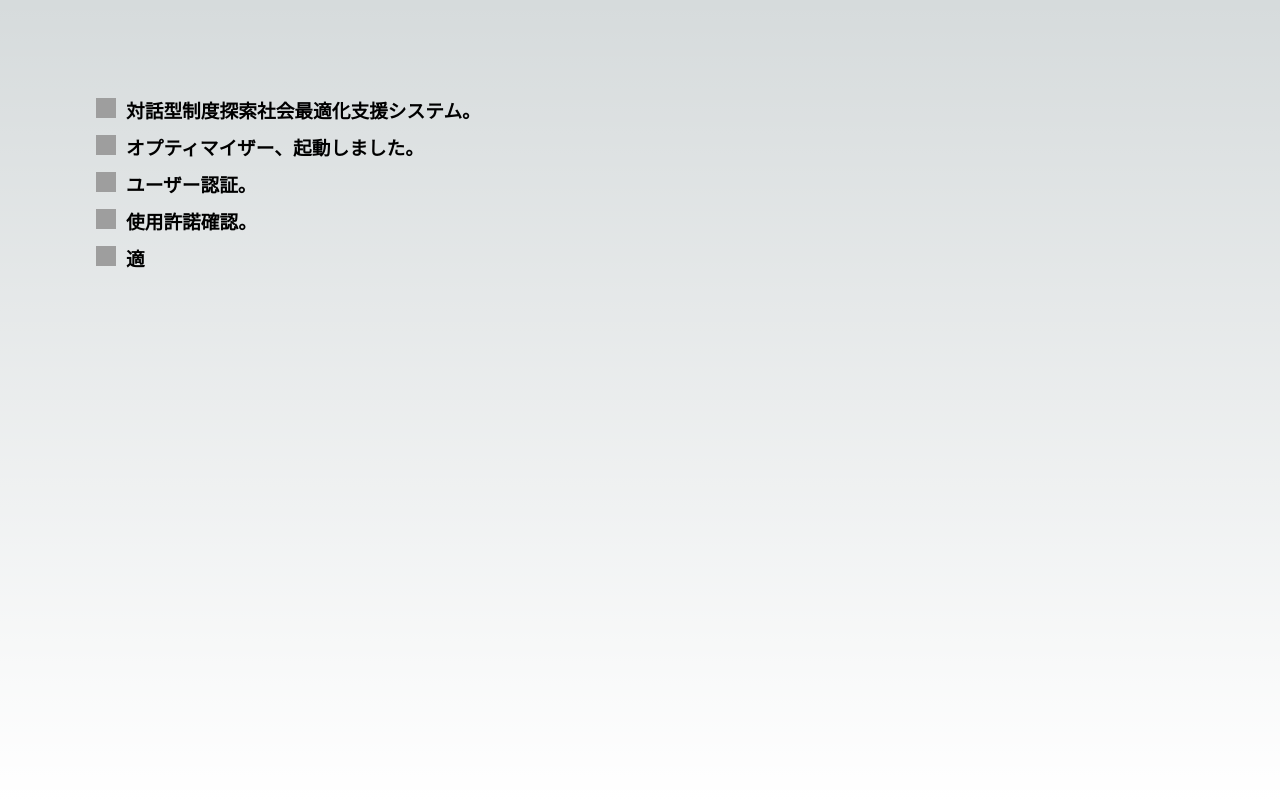
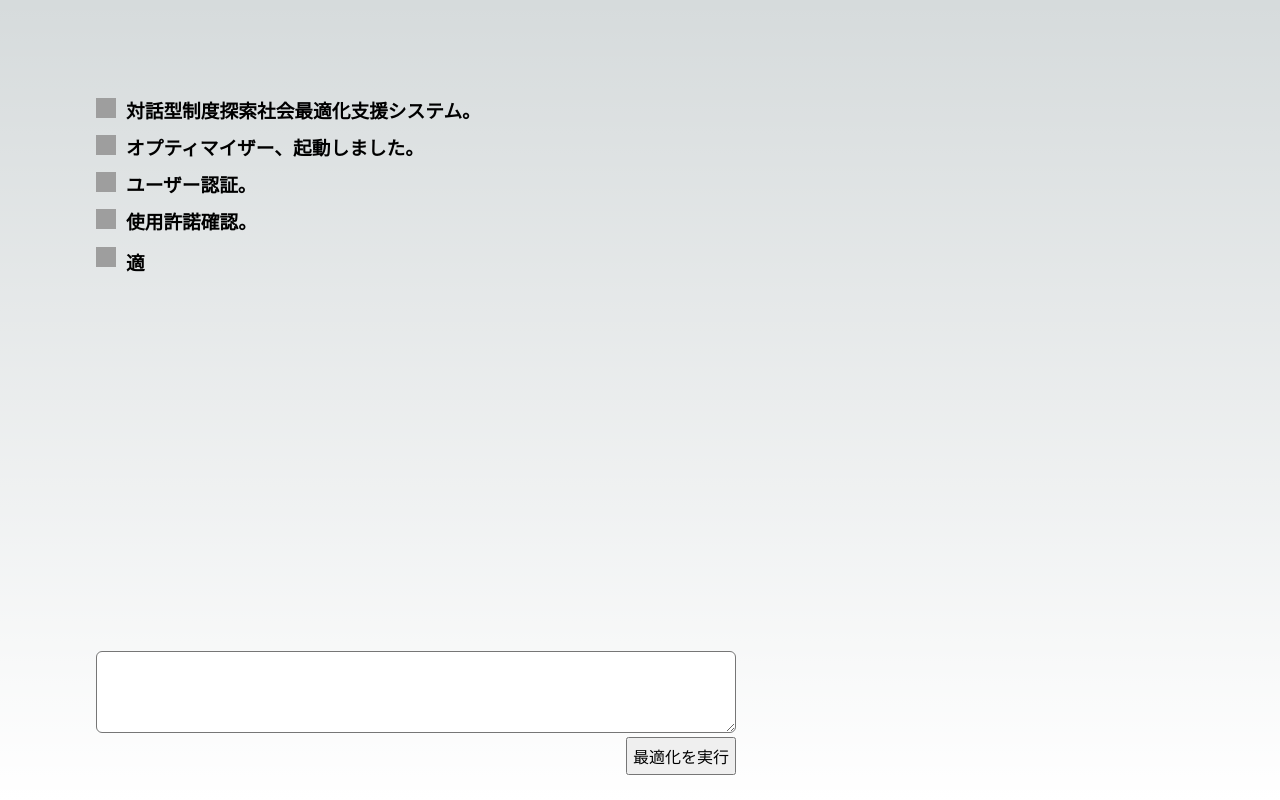
Before and after one commit to yuiseki/OPTIMIZER, a Next.js app: page / in a window 1280 px wide. Built offline with nearby package versions, Linux system fonts and the light colour scheme; grey boxes are pictures that could not be loaded.

Commit message:
add blinking cursor

```diff
--- a/src/pages/api/search.ts
+++ b/src/pages/api/search.ts
@@ -2,19 +2,20 @@ import type { NextApiRequest, NextApiResponse } from "next";
 import { OpenAIEmbeddings } from "langchain/embeddings/openai";
 import { HNSWLib } from "langchain/vectorstores/hnswlib";
 
-type Data = {
-  name: string;
-};
-
 export default async function handler(
   req: NextApiRequest,
-  res: NextApiResponse<Data>
+  res: NextApiResponse
 ) {
   const { query } = req.body;
+  if (query.length > 400) {
+    res.status(400).json({ status: "ng", message: "query is too long" });
+    return;
+  }
+
   const directory = "public/vector_store";
   const vectorStore = await HNSWLib.load(directory, new OpenAIEmbeddings());
 
   const result = await vectorStore.similaritySearch(query, 1);
   console.log(result);
-  res.status(200).json({ name: "John Doe" });
+  res.status(200).json(result);
 }
--- a/src/pages/index.tsx
+++ b/src/pages/index.tsx
@@ -17,6 +17,7 @@ export default function Home() {
   const [responseTextList, setResponseTextList] = useState([""]);
   const [responseTextListLength, setResponseTextListLength] = useState(1);
   const [lastResponseTextLength, setLastResponseTextLength] = useState(0);
+  const [responding, setResponding] = useState(true);
 
   const initializer = useCallback(() => {
     if (
@@ -24,6 +25,7 @@ export default function Home() {
       lastResponseTextLength ===
         initializeSequence[initializeSequence.length - 1].length
     ) {
+      setResponding(false);
       return;
     }
     let newResponseText = "";
@@ -97,11 +99,38 @@ export default function Home() {
                   />
                 </div>
                 <div>
-                  <h3>{responseText}</h3>
+                  <h3>
+                    {responseText}
+                    {responding && idx == responseTextList.length - 1 ? (
+                      <span className={styles.blinkingCursor} />
+                    ) : (
+                      ""
+                    )}
+                  </h3>
                 </div>
               </div>
             );
           })}
+          <div style={{ position: "absolute", bottom: 25, width: "50vw" }}>
+            <textarea
+              rows={4}
+              style={{ width: "100%", padding: "10px", borderRadius: "6px" }}
+            />
+            <div style={{ textAlign: "right", width: "100%" }}>
+              <input
+                type="button"
+                value="最適化を実行"
+                style={{
+                  display: "block",
+                  textAlign: "right",
+                  padding: "5px",
+                  marginRight: 0,
+                  marginLeft: "auto",
+                  fontSize: "1em",
+                }}
+              />
+            </div>
+          </div>
         </div>
       </main>
     </>
--- a/src/styles/Home.module.css
+++ b/src/styles/Home.module.css
@@ -5,6 +5,23 @@
   align-items: left;
   padding: 6rem;
   min-height: 100vh;
+}
+
+@keyframes cursor-blink {
+  0% {
+    opacity: 0;
+  }
+}
+
+.blinkingCursor::after {
+  content: "";
+  width: 10px;
+  height: 1.17em;
+  margin-top: 4px;
+  margin-left: 4px;
+  background: black;
+  display: inline-block;
+  animation: cursor-blink 0.5s steps(2) infinite;
 }
 
 .description {
```
